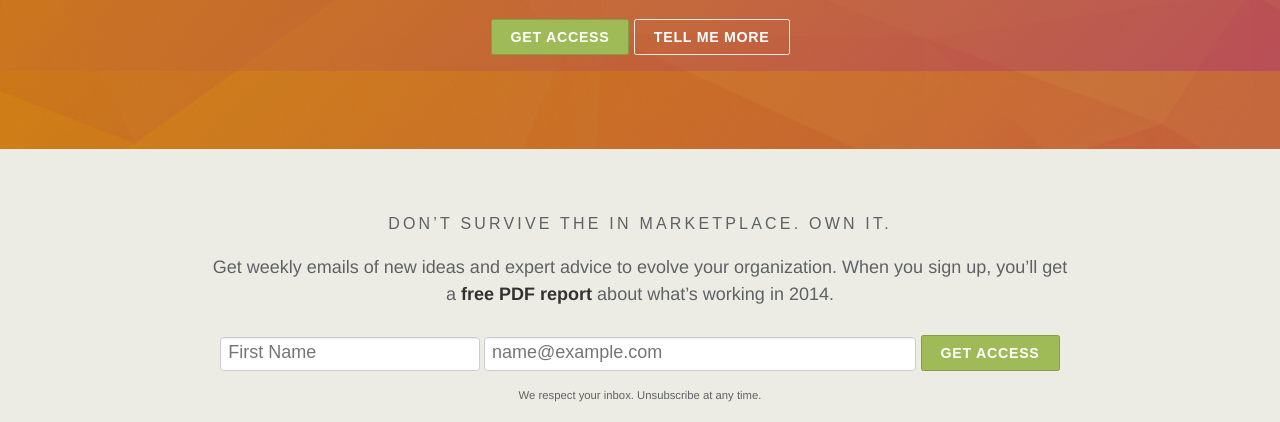
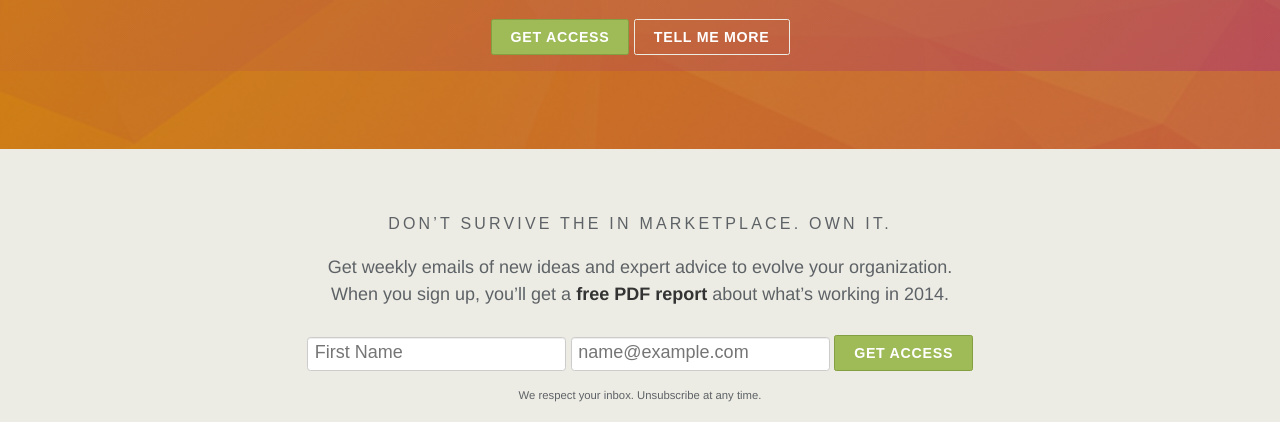
Before and after one commit to cjdsie/infinitus_v2, a Jekyll site: the page built from index.html, in a window 1280 px wide and 1400 px high, scrolled down 386 px, cut to the strip 0-422 px from the top of the window. Built offline with Jekyll 4.4.1, drawn with Linux system fonts in a browser that asks for light colours; nearby versions of some CDN libraries; Markdown is read by kramdown in place of the engine named in the settings; comment, search, counter and statistics services are not loaded; some of the changed text lies outside the part shown.

Commit message:
updates to the popup box, newsletter and footer

```diff
--- a/_includes/footer.html
+++ b/_includes/footer.html
@@ -6,7 +6,7 @@
 
 				<form action="http://essentialcodinginc.createsend.com/t/y/s/cidhjt/" method="post">
 				  <input type="text" id="fieldName" name="cm-name" class="input-small-medium" required placeholder="First Name" autocorrect="off" autocaptialize="off">
-				  <input type="email" id="fieldEmail" name="cm-cidhjt-cidhjt" class="input-medium-large" required placeholder="name@example.com" autocorrect="off" autocaptialize="off">
+				  <input type="email" id="fieldEmail" name="cm-cidhjt-cidhjt" class="input-small-medium" required placeholder="name@example.com" autocorrect="off" autocaptialize="off">
 				  <input type="submit" class="btn input-full" value="Get Access">
 				 	<small>We respect your inbox. Unsubscribe at any time.</small>
 					</form>
@@ -31,7 +31,7 @@
 				<a href="{{ site.baseurl }}contact">Contact</a>
 			</div>
 			<div class="findUs">
-				<p><a href="mailto:getstarted@goinfinitus.com">getstarted@goinfinitus.com</a> | 1-888-369-1688 | From the rocky shores of NL</p>
+				<p><a href="mailto:getstarted@goinfinitus.com">getstarted@goinfinitus.com</a> | 1-888-369-1688 | <a href="http://newfoundlandlabrador.com" target="_blank">From the rocky shores of NL</a></p>
 				<p>&copy; 2014 INFINITUS Marketing + Technology</p>
 			</div>
 		</div>
@@ -41,16 +41,6 @@
 <div id="sign_up" style="display: none;">
                 <h5 id="see_id" class="sprited">Want your organization to have a bigger impact?</h5>
                 <div id="sign_up_form">
-	                <div class="checkbox">
-                    	<h4><strong>YES I want to grow.</strong></h4>
-						<form action="http://essentialcodinginc.createsend.com/t/y/s/cidhjt/" method="post">
-						  <input type="text" id="fieldName" name="cm-name" class="input-small-medium" required placeholder="First Name" autocorrect="off" autocaptialize="off">
-						  <input type="email" id="fieldEmail" name="cm-cidhjt-cidhjt" class="input-medium-large" required placeholder="name@example.com" autocorrect="off" autocaptialize="off">
-						  <input type="submit" class="btn input-full" value="Get Access">
-						 	<small>We respect your inbox. Unsubscribe at any time.</small>
-							</form>
-                    </div>
-					<hr>
 					<div class="newsletterBenefit">
 						<h5>Multiply your impact.</h5>
 						<p>Get our weekly email for case studies, interviews and articles to:</p>
@@ -60,6 +50,18 @@
 					   <li>Turn your organization’s network into a thriving online community</li>
 						</ul>
 					</div>
+					<hr>
+	                <div class="checkbox">
+                    	<h5><strong>YES I want to grow.</strong></h5>
+						<form action="http://essentialcodinginc.createsend.com/t/y/s/cidhjt/" method="post">
+						  <input type="text" id="fieldName" name="cm-name" class="input-small-medium" required placeholder="First Name" autocorrect="off" autocaptialize="off">
+						  <input type="email" id="fieldEmail" name="cm-cidhjt-cidhjt" class="input-medium-large" required placeholder="name@example.com" autocorrect="off" autocaptialize="off">
+						  <input type="submit" class="btn input-full" value="Get Access">
+						 	<small>We respect your inbox. Unsubscribe at any time.</small>
+							</form>
+                    </div>
+
+
                 </div>
                 <a id="closeFancy" class="fncy-custom-close" href="">No, I reach enough people.</a>
             </div>
--- a/_includes/newsletter-signup.html
+++ b/_includes/newsletter-signup.html
@@ -3,11 +3,12 @@
 	<div class="container">
 		<div class="newsletterText">
 			<h5>Don’t survive the in marketplace. Own it.</h5>
-			<p>Get weekly emails of new ideas and expert advice to evolve your organization. When you sign up, you’ll get a <strong>free PDF report</strong> about what’s working in 2014. </p>
+			<p>Get weekly emails of new ideas and expert advice to evolve your organization.<br>
+			When you sign up, you’ll get a <strong>free PDF report</strong> about what’s working in 2014. </p>
 
 			<form action="http://essentialcodinginc.createsend.com/t/y/s/cidhjt/" method="post">
 					<input type="text" id="fieldName" name="cm-name" class="input-small-medium" required placeholder="First Name" autocorrect="off" autocaptialize="off">
-					<input type="email" id="fieldEmail" name="cm-cidhjt-cidhjt" class="input-medium-large" required placeholder="name@example.com" autocorrect="off" autocaptialize="off">
+					<input type="email" id="fieldEmail" name="cm-cidhjt-cidhjt" class="input-small-medium" required placeholder="name@example.com" autocorrect="off" autocaptialize="off">
 					<input type="submit" class="btn input-full" value="Get Access">
 					<small>We respect your inbox. Unsubscribe at any time.</small>
 			</form>
--- a/index.html
+++ b/index.html
@@ -34,8 +34,11 @@ description: Infinitus Marketing + Technology is a Newfoundland Web Development
   				<h4>{{ post.title }}</h4>
                 </a>
                 <p>{{post.excerpt}}</p>
-				<a href="{{post.url}}" class="btn btn-transparent">Listen</a>
+                	<a href="{{post.url}}" class="btn btn-transparent">Listen Now</a>
+					<a href="{{ site.baseurl }}resources" class="btn btn-alt">All Posts</a>
 				{% endfor %}
+				<div class="recent-podcasts">
+				<h5>Recent Podcasts</h5>
 				<ul class="podcast-list">
 				{% for post in site.categories['podcast'] offset:1 limit:3 %}
 				<li>
@@ -46,6 +49,7 @@ description: Infinitus Marketing + Technology is a Newfoundland Web Development
 				</li>
 				{% endfor %}
 				</ul>
+				</div>
 		</div>
                {% else %}
 		<div class="half slab">
@@ -61,6 +65,7 @@ description: Infinitus Marketing + Technology is a Newfoundland Web Development
             </a>
             {{post.excerpt}}
 			<a href="{{post.url}}" class="btn">Keep Reading</a>
+			<a href="{{ site.baseurl }}resources" class="btn btn-transparent-green">All Posts</a>
 			{% else %}
                 <a href="{{ site.baseurl }}resources" class="btn btn-sml btn-alt">No Articles available</a>
 			   {% endif %}
--- a/sass/modules/_lists.scss
+++ b/sass/modules/_lists.scss
@@ -341,10 +341,15 @@ ul.large li, li p {
   width: 100%;
   display: block;
   @include clearfix();
+  margin-top: $gutter;
   li{
     @include column(12);
     @media(min-width: 45em) {
       @include column(4);
+      text-align: center;
+      img{
+        width: 80%;
+      }
     }
   }
 }
```
Also changed, not shown: sass/theme/_main.scss (+12 -0 lines), css/main.css, css/main.min.css.
